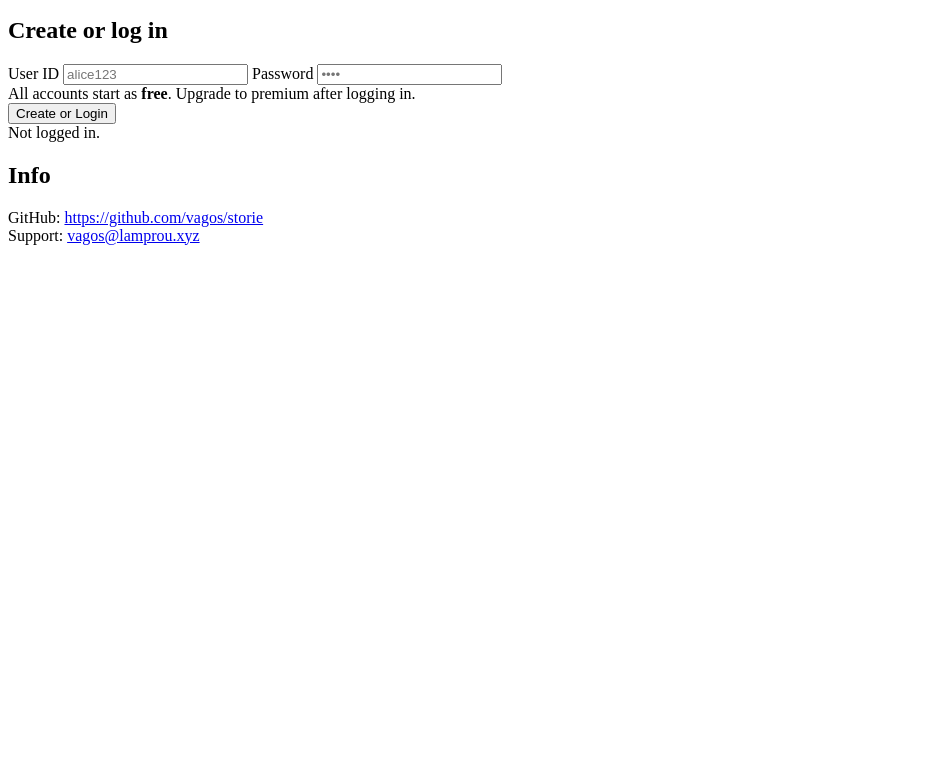
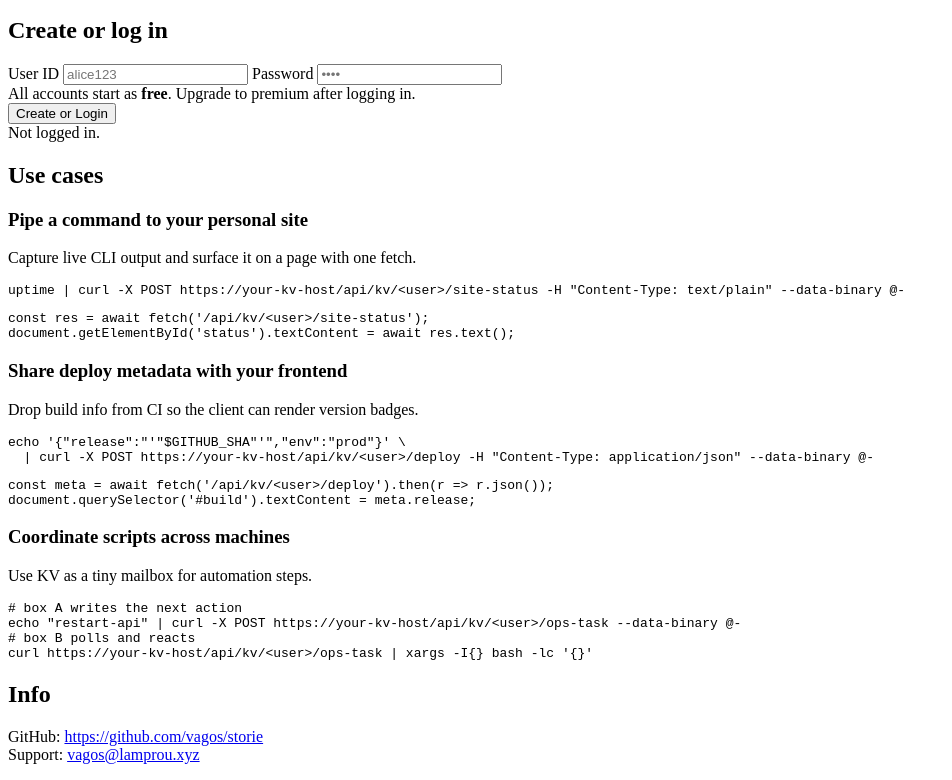
Before and after one commit to vagos/storie, a website: page public/index.html in a window 1280 px wide. Shown: the part 101-881 px from the top of the page, without its empty margins (0-952 px from the left). Before the commit the page ends 800 px from the top, so only its background shows below. Drawn offline with Linux system fonts and the light colour scheme.

Commit message:
add usecases
Signed-off-by: Evangelos Lamprou <vagos@lamprou.xyz>

```diff
--- a/public/index.html
+++ b/public/index.html
@@ -70,6 +70,35 @@
       <div id="paymentInfo"></div>
     </section>
 
+    <section id="usecases">
+      <h2>Use cases</h2>
+      <div class="usecase">
+        <h3>Pipe a command to your personal site</h3>
+        <p>Capture live CLI output and surface it on a page with one fetch.</p>
+        <pre><code>uptime | curl -X POST https://your-kv-host/api/kv/&lt;user&gt;/site-status -H "Content-Type: text/plain" --data-binary @-</code></pre>
+        <pre><code class="language-js">const res = await fetch('/api/kv/&lt;user&gt;/site-status');</code>
+<code class="language-js">document.getElementById('status').textContent = await res.text();</code></pre>
+      </div>
+
+      <div class="usecase">
+        <h3>Share deploy metadata with your frontend</h3>
+        <p>Drop build info from CI so the client can render version badges.</p>
+        <pre><code>echo '{"release":"'"$GITHUB_SHA"'","env":"prod"}' \</code>
+<code>  | curl -X POST https://your-kv-host/api/kv/&lt;user&gt;/deploy -H "Content-Type: application/json" --data-binary @-</code></pre>
+        <pre><code class="language-js">const meta = await fetch('/api/kv/&lt;user&gt;/deploy').then(r =&gt; r.json());</code>
+<code class="language-js">document.querySelector('#build').textContent = meta.release;</code></pre>
+      </div>
+
+      <div class="usecase">
+        <h3>Coordinate scripts across machines</h3>
+        <p>Use KV as a tiny mailbox for automation steps.</p>
+        <pre><code># box A writes the next action</code>
+<code>echo "restart-api" | curl -X POST https://your-kv-host/api/kv/&lt;user&gt;/ops-task --data-binary @-</code>
+<code># box B polls and reacts</code>
+<code>curl https://your-kv-host/api/kv/&lt;user&gt;/ops-task | xargs -I{} bash -lc '{}'</code></pre>
+      </div>
+    </section>
+
     <section id="infoSection">
       <h2>Info</h2>
       <p>
```
